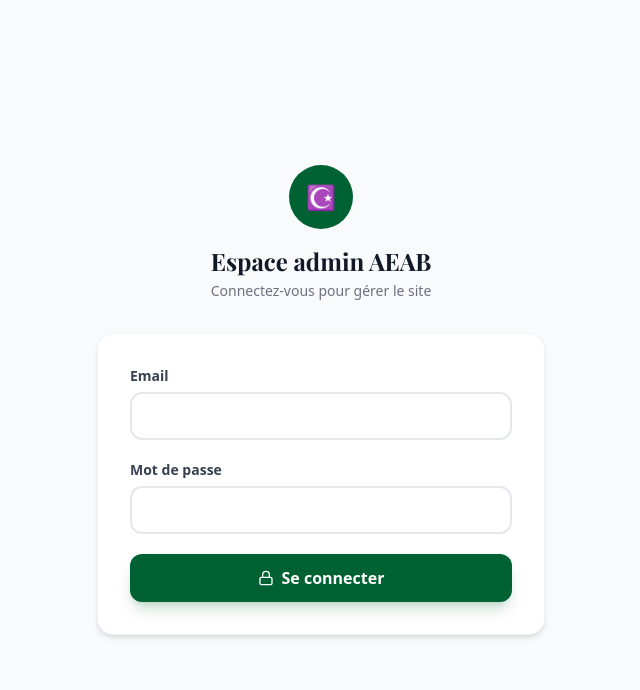
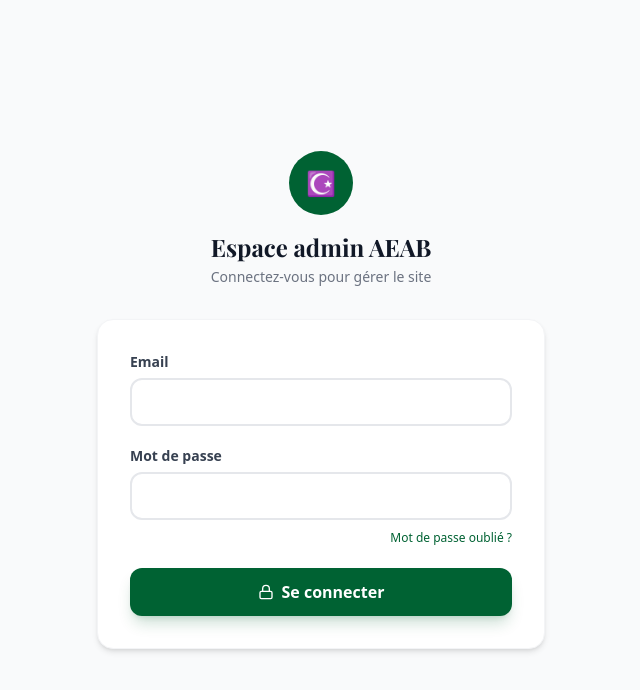
Before and after one commit to Abdeldjebarweb/CLAUDE-LOGICIAL, a Next.js app: page /auth/login in a window 1280 px wide. Shown: the top 690 px of the page, without its empty margins (319-959 px from the left). Built offline with nearby package versions, Linux system fonts and the light colour scheme; no server answers.

Commit message:
Update page.tsx

```diff
--- a/app/auth/login/page.tsx
+++ b/app/auth/login/page.tsx
@@ -42,6 +42,9 @@ export default function LoginPage() {
           <div>
             <label className="form-label">Mot de passe</label>
             <input type="password" required className="form-input" value={password} onChange={e => setPassword(e.target.value)} />
+            <div className="text-right mt-1">
+              <a href="/auth/forgot-password" className="text-xs text-vert hover:underline">Mot de passe oublié ?</a>
+            </div>
           </div>
           <button type="submit" disabled={loading} className="btn-primary w-full flex items-center justify-center gap-2">
             {loading ? <Loader2 className="w-5 h-5 animate-spin" /> : <Lock className="w-4 h-4" />}
```
